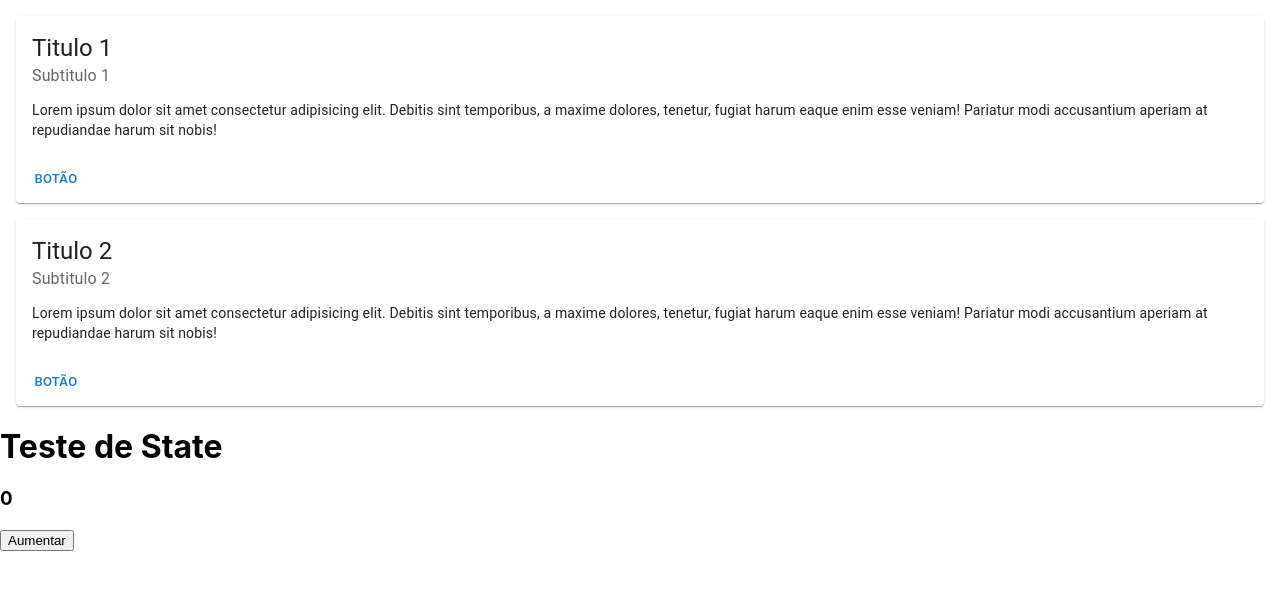
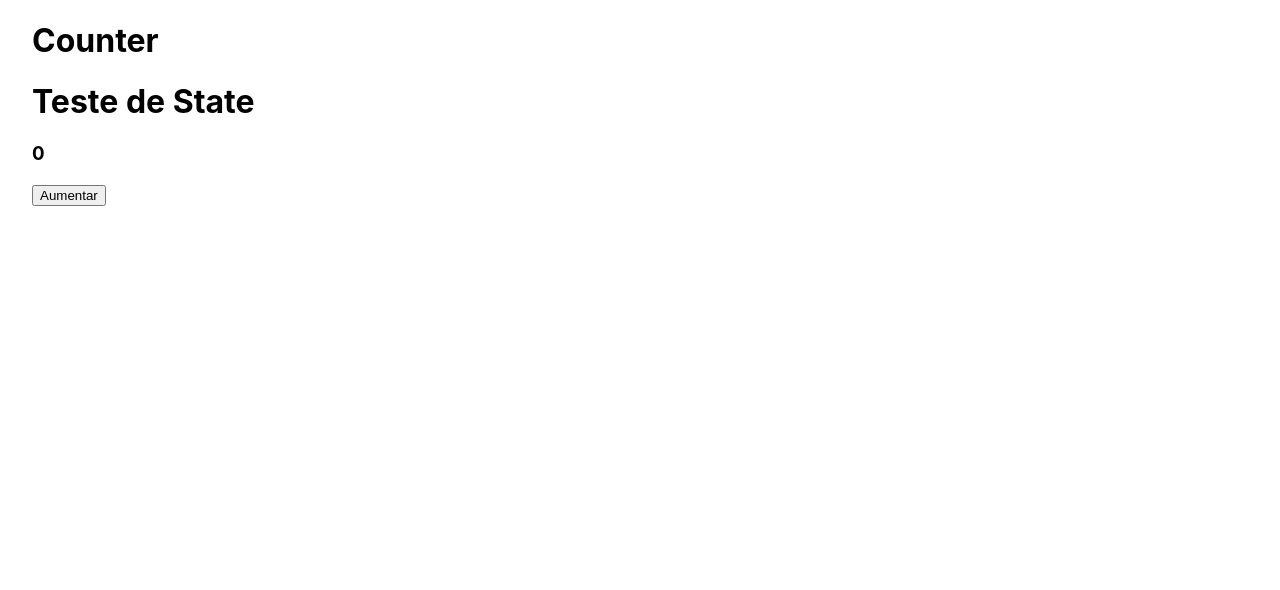
Before and after one commit to ravifel/curso-react-js, a React (Create React App) app: page / in a window 1280 px wide. Shown: the top 590 px of the page. Built offline with nearby package versions, Linux system fonts and the light colour scheme.

Commit message:
separando as páginas de 'News' e 'Counter'

```diff
--- a/anonymous-cli-metrics.json
+++ b/anonymous-cli-metrics.json
@@ -1 +1 @@
-{"metricId":"308b22fd-c2d2-4353-972e-43a35e0ce1e1","metrics":{"from":"2022-08-19T21:11:26.847Z","to":"2022-08-20T18:18:27.132Z","successfulInstalls":6,"failedInstalls":0}}
+{"metricId":"308b22fd-c2d2-4353-972e-43a35e0ce1e1","metrics":{"from":"2022-08-19T21:11:26.847Z","to":"2022-08-22T18:42:24.701Z","successfulInstalls":7,"failedInstalls":0}}
--- a/package.json
+++ b/package.json
@@ -11,6 +11,7 @@
     "@testing-library/user-event": "^13.5.0",
     "react": "^18.2.0",
     "react-dom": "^18.2.0",
+    "react-router-dom": "^6.3.0",
     "react-scripts": "5.0.1",
     "web-vitals": "^2.1.4"
   },
--- a/src/App.js
+++ b/src/App.js
@@ -1,31 +1,11 @@
-import logo from "./logo.svg";
-import "./App.css";
-import Item from "./Item";
-import {useState} from "react";
+import { useState } from "react";
+import News from "./pages/news/News";
+import Counter from "./pages/counter/Counter";
 
 function App() {
-
-  const [contador, setContador]=useState(0)
-
-  var news = [
-    { titulo: "Titulo 1", subTitulo: "Subtitulo 1" },
-    { titulo: "Titulo 2", subTitulo: "Subtitulo 2" },
-  ];
-
-  function incrementarContador() {
-    setContador(contador+1)
-  }
-
   return (
-    <div>
-      {news.map((noticia, key) => (
-        <Item key={key} titulo={noticia.titulo} subTitulo={noticia.subTitulo} />
-      ))}
-
-      <h1>Teste de State</h1>
-      <h3>{contador}</h3>
-      <button onClick={incrementarContador}>Aumentar</button>
-    </div>
+    // <News/>
+    <Counter />
   );
 }
 
--- /dev/null
+++ b/src/pages/counter/Counter.jsx
@@ -0,0 +1,19 @@
+import React from "react";
+import { useState } from "react";
+
+export default function Counter() {
+  const [contador, setContador] = useState(0);
+
+  const incrementarContador = () => {
+    setContador(contador + 1);
+  };
+
+  return (
+    <div style={{marginLeft: "2em"}}>
+      <h1>Counter</h1>
+      <h1>Teste de State</h1>
+      <h3>{contador}</h3>
+      <button onClick={incrementarContador}>Aumentar</button>
+    </div>
+  );
+}
--- /dev/null
+++ b/src/pages/news/News.jsx
@@ -0,0 +1,19 @@
+import React from "react";
+import Item from "../../components/Item/Item";
+
+export default function News() {
+
+  var news = [
+    { titulo: "Titulo 1", subTitulo: "Subtitulo 1" },
+    { titulo: "Titulo 2", subTitulo: "Subtitulo 2" },
+  ];
+
+  return (
+    <div>
+      <h1>News</h1>
+      {news.map((noticia, key) => (
+        <Item key={key} titulo={noticia.titulo} subTitulo={noticia.subTitulo} />
+      ))}
+    </div>
+  );
+}
```
Also changed, not shown: src/components/Item/Item.css (renamed from src/Item.css), src/components/Item/Item.jsx (renamed from src/Item.jsx), 1 other file (tests, documents, lock files or other folders).
